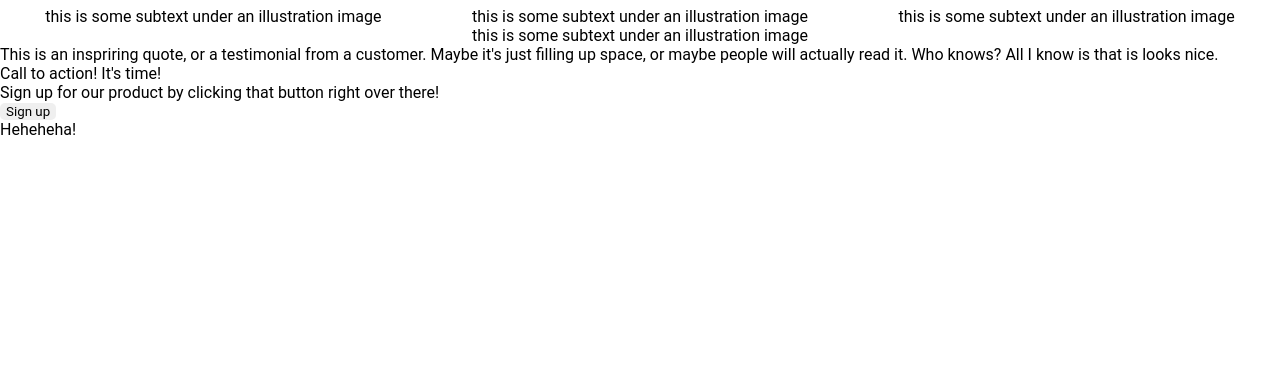
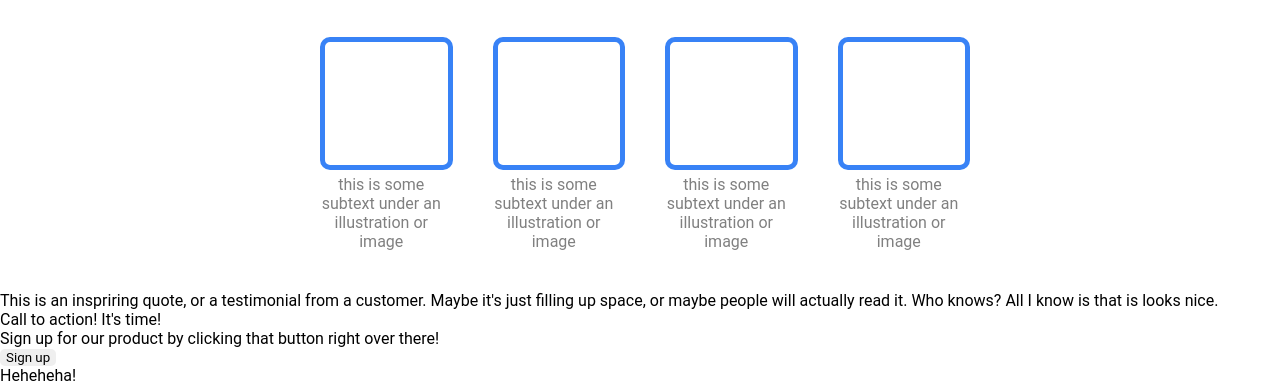
Before and after one commit to Soltime5476/landing-page, a plain HTML site: page index.html in a window 1280 px wide. Shown: the part 473-858 px from the top of the page. Before the commit the page ends 800 px from the top, so only its background shows below. Drawn offline with Linux system fonts and the light colour scheme.

Commit message:
Finished random-info section

```diff
--- a/index.html
+++ b/index.html
@@ -38,21 +38,21 @@
       <div class="random-info">
         <p id="desc-title">Some random information.</p>
         <div id="boxes">
-          <div>
-            <div class="infobox"></div>
-            <p>this is some subtext under an illustration image</p>
+          <div class="infobox">
+            <div class="box"></div>
+            <p class="caption">this is some subtext under an illustration or image</p>
           </div>
-          <div>
-            <div class="infobox"></div>
-            <p>this is some subtext under an illustration image</p>
+          <div class="infobox">
+            <div class="box"></div>
+            <p class="caption">this is some subtext under an illustration or image</p>
           </div>
-          <div>
-            <div class="infobox"></div>
-            <p>this is some subtext under an illustration image</p>
+          <div class="infobox">
+            <div class="box"></div>
+            <p class="caption">this is some subtext under an illustration or image</p>
           </div>
-          <div>
-            <div class="infobox"></div>
-            <p>this is some subtext under an illustration image</p>
+          <div class="infobox">
+            <div class="box"></div>
+            <p class="caption">this is some subtext under an illustration or image</p>
           </div>
         </div>
       </div>
--- a/style.css
+++ b/style.css
@@ -85,20 +85,42 @@ button {
 
 .random-info {
   padding-top: 20px;
+  padding-bottom: 30px;
 }
 
 #desc-title {
   text-align: center;
   font-weight: bold;
   font-size: 30px;
+  margin-bottom: 30px;
 }
+
 #boxes {
   display: flex;
   flex-flow: row wrap;
   justify-content: space-around;
-  padding-top: 10px;
+  padding: 10px 25%;
+  gap: 50px
 }
 
 .infobox {
-  border: #3882f6;
+  border-color: #3882f6;
+  flex: 1;
+  display: flex;
+  flex-direction: column;
 }
+
+.box {
+  aspect-ratio: 1 / 1;
+  width: 100%;
+  border: 5px solid#3882f6;
+  border-radius: 10px;
+  margin-bottom: 5px;
+}
+
+.caption {
+  width: 100%;
+  text-align: center;
+  text-wrap: wrap;
+  color: gray;
+}
```
